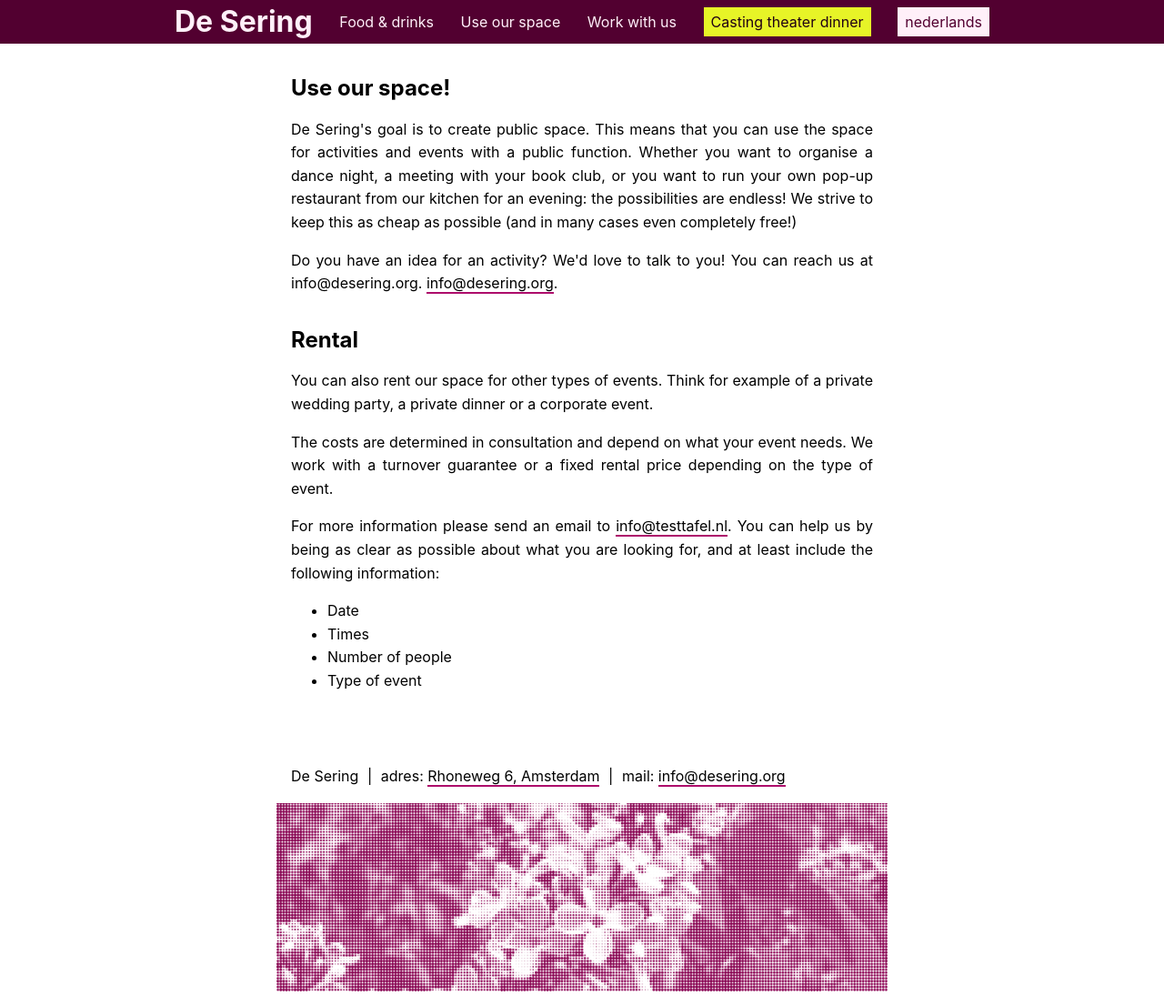
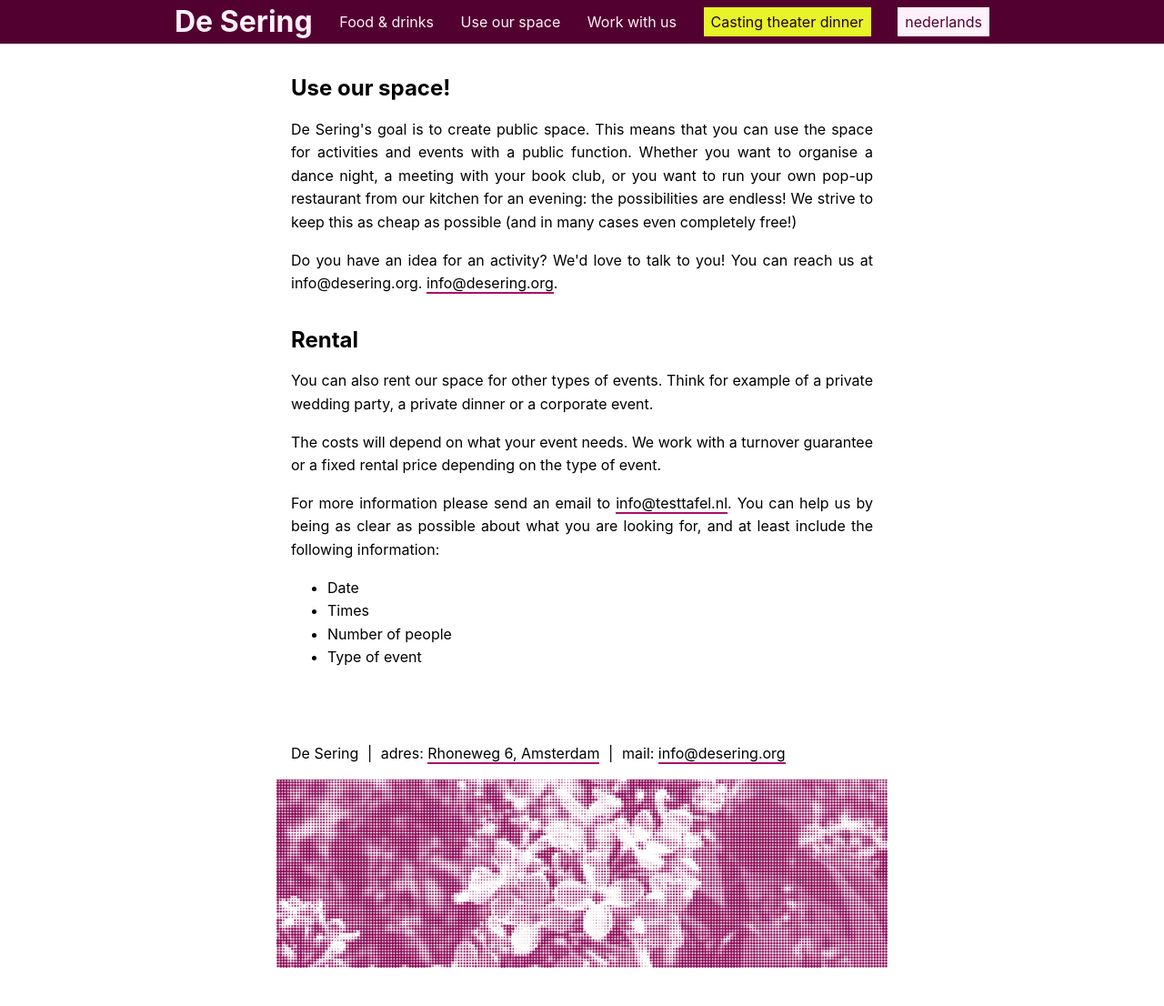
Before and after one commit to decoalitie/desering.org, a Jekyll site: the page built from en/organise.html, in a window 1280 px wide and 1106 px high. Shown: the whole window at 91% size. Built offline with Jekyll 4.4.1, drawn with Linux system fonts in a browser that asks for light colours; some web fonts are replaced.

Commit message:
EN copy fix

```diff
--- a/en/organise.html
+++ b/en/organise.html
@@ -28,7 +28,7 @@
 </p>
 
 <p>
-  The costs are determined in consultation and depend on what your event needs. We work with a turnover guarantee or a fixed rental price depending on the type of event.
+  The costs will depend on what your event needs. We work with a turnover guarantee or a fixed rental price depending on the type of event.
 </p>
 
 <p>
```
